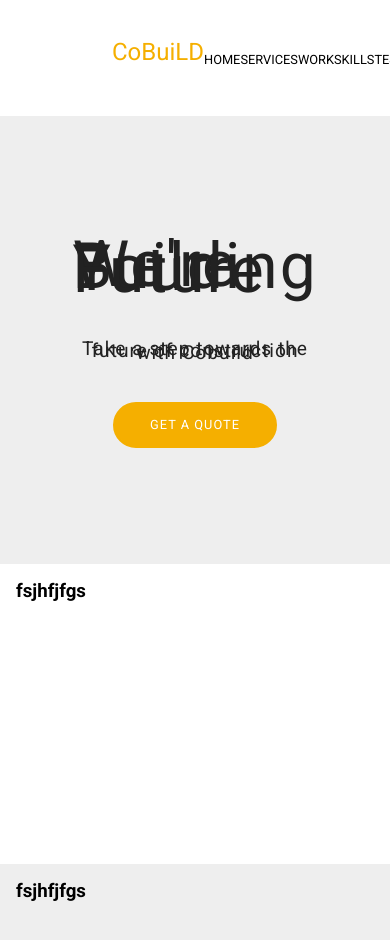
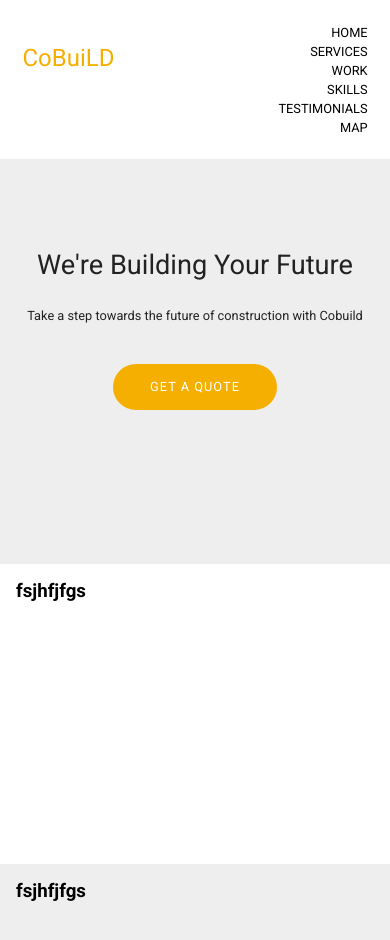
Before and after one commit to emmypuch/cobuild, a Vue app: page / in a window 390 px wide. Shown: the top 940 px of the page. Built offline with nearby package versions, Linux system fonts and the light colour scheme.

Commit message:
modified page

```diff
--- a/src/components/Home.vue
+++ b/src/components/Home.vue
@@ -5,16 +5,16 @@
                 <a href="#">CoBuiLD</a>
             </div>
             <ul>
-                <li><a href="#">Home</a></li>
-                <li><a href="#">Services</a></li>
-                <li><a href="#">Work</a></li>
-                <li><a href="#">Skills</a></li>
-                <li><a href="#">testimonials</a></li>
-                <li><a href="#">Map</a></li>
+                <li><a href="#home" class="active">Home</a></li>
+                <li><a href="#service">Services</a></li>
+                <li><a href="#work">Work</a></li>
+                <li><a href="#skill">Skills</a></li>
+                <li><a href="#testimonial">Testimonials</a></li>
+                <li><a href="#map">Map</a></li>
             </ul>
         </nav>
 
-        <section class="hero" id="hero">
+        <section class="hero" id="home">
             <div class="header-hero">
                 <h2>We're Building Your Future</h2>
                 <div class="par">
@@ -26,7 +26,7 @@
             </div>
         </section>
 
-        <section class="services" id="services">
+        <section class="services" id="service">
             <h3>fsjhfjfgs</h3>
         </section>
 
@@ -137,6 +137,22 @@ nav#mainNav ul li a:hover {
     color: #F5AF00;
 }
 
+@media screen and (max-width:768px) {
+   nav#mainNav {
+        padding: 1.4em;
+    }
+
+  nav#mainNav ul {
+        display: flex;
+        flex-direction: column;
+        align-items: flex-end;
+    }
+}
+
+
+
+/* Section styling */
+
 section:nth-of-type(1) {
     margin-top: 84px;
 }
@@ -160,7 +176,7 @@ section.hero {
 
 section.hero h2 {
     padding-top: 1em;
-    font-size: 4em;
+    font-size: 4rem;
     color: #222;
     font-weight: 300;
     line-height: 2px;
@@ -170,7 +186,7 @@ section.hero h2 {
 div.par p {
     text-align: center;
     margin-top: 4em;
-    font-size: 1.2em;
+    font-size: 1.2rem;
     color: #222;
     font-weight: 300;
     line-height: 2px;
@@ -189,7 +205,7 @@ div.link a {
     font-weight: 300;
     line-height: 2px;
     letter-spacing: 1px;
-    font-size: 0.8em;
+    font-size: 0.8rem;
     text-transform: uppercase;
     background: #F5AF00;
     color: #fff;
@@ -206,4 +222,52 @@ div.link a:hover {
     color: #fff;
     border: 2px solid #222;
 }
+
+@media screen and (max-width: 768px) {
+    section.hero {
+        padding: 15em 0.4em;
+    }
+
+    section.hero h2 {
+        padding-top: 1em;
+        font-size: 2.2rem;
+        line-height: 0;
+        letter-spacing: 0;
+        text-align: center;
+    }
+
+    div.par p {
+        font-size: 0.9rem;
+        line-height: 0;
+        letter-spacing: 0;
+    }
+}
+
+@media screen and (max-width: 424px) {
+    section.hero {
+        padding: 15em 0.2em;
+    }
+
+    section.hero h2 {
+        font-size: 1.7rem;
+    }
+
+    div.par p {
+        font-size: 0.8rem;
+    }
+}
+
+@media screen and (max-width: 350px) {
+    section.hero {
+        padding: 15em 0.2em;
+    }
+
+    section.hero h2 {
+        font-size: 1.2rem;
+    }
+
+    div.par p {
+        font-size: 0.6rem;
+    }
+}
 </style>
```
